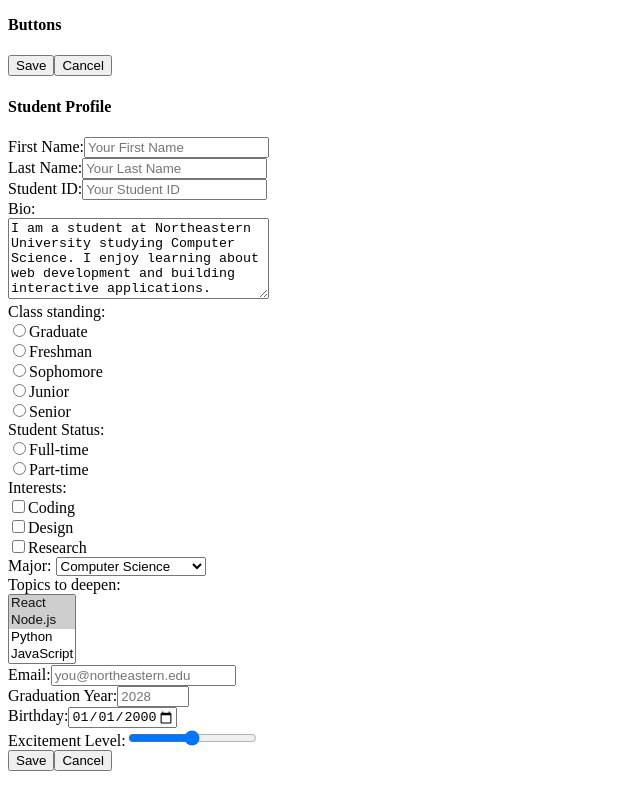
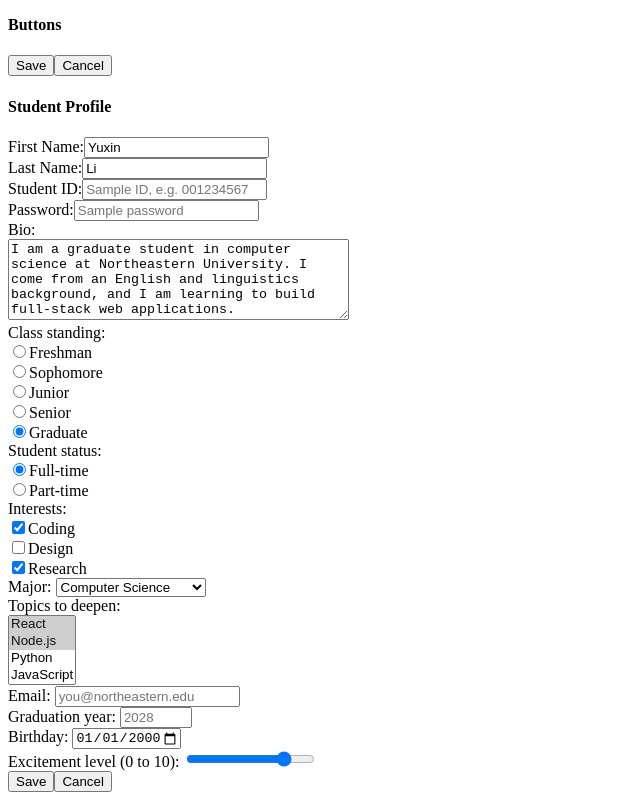
Before and after one commit to maxwalker0613/webdev-client, a Next.js app: page /labs/lab1 in a window 1280 px wide. Shown: the part 4844-5644 px from the top of the page, without its empty margins (0-640 px from the left). Before the commit the page ends 5623 px from the top, so only its background shows below. Built offline with nearby package versions, Linux system fonts and the light colour scheme.

Commit message:
1.3.6 with ai

```diff
--- a/app/labs/lab1/forms/YourForm.tsx
+++ b/app/labs/lab1/forms/YourForm.tsx
@@ -12,13 +12,28 @@ export default function YourForm() {
 
       {/* Text fields */}
       <label htmlFor="wd-your-first-name">First Name:</label>
-      <input id="wd-your-first-name" placeholder="Your First Name" />
+      <input
+        id="wd-your-first-name"
+        placeholder="Your first name"
+        defaultValue="Yuxin"
+      />
       <br />
       <label htmlFor="wd-your-last-name">Last Name:</label>
-      <input id="wd-your-last-name" placeholder="Your Last Name" />
+      <input
+        id="wd-your-last-name"
+        placeholder="Your last name"
+        defaultValue="Li"
+      />
       <br />
       <label htmlFor="wd-your-student-id">Student ID:</label>
-      <input id="wd-your-student-id" placeholder="Your Student ID" />
+      <input id="wd-your-student-id" placeholder="Sample ID, e.g. 001234567" />
+      <br />
+      <label htmlFor="wd-your-password">Password:</label>
+      <input
+        type="password"
+        id="wd-your-password"
+        placeholder="Sample password"
+      />
       <br />
 
       {/* Textarea */}
@@ -26,18 +41,14 @@ export default function YourForm() {
       <br />
       <textarea
         id="wd-your-bio"
-        placeholder="Write a short bio about yourself"
-        cols={30}
+        cols={40}
         rows={5}
-        defaultValue="I am a student at Northeastern University studying Computer Science. I enjoy learning about web development and building interactive applications."
+        defaultValue="I am a graduate student in computer science at Northeastern University. I come from an English and linguistics background, and I am learning to build full-stack web applications."
       />
       <br />
 
       {/* Radio buttons */}
       <label>Class standing:</label>
-      <br />
-      <input type="radio" name="your-standing" id="wd-your-graduate" />
-      <label htmlFor="wd-your-graduate">Graduate</label>
       <br />
       <input type="radio" name="your-standing" id="wd-your-freshman" />
       <label htmlFor="wd-your-freshman">Freshman</label>
@@ -51,10 +62,23 @@ export default function YourForm() {
       <input type="radio" name="your-standing" id="wd-your-senior" />
       <label htmlFor="wd-your-senior">Senior</label>
       <br />
+      <input
+        type="radio"
+        name="your-standing"
+        id="wd-your-graduate"
+        defaultChecked
+      />
+      <label htmlFor="wd-your-graduate">Graduate</label>
+      <br />
 
-      <label>Student Status:</label>
+      <label>Student status:</label>
       <br />
-      <input type="radio" name="your-status" id="wd-your-full-time" />
+      <input
+        type="radio"
+        name="your-status"
+        id="wd-your-full-time"
+        defaultChecked
+      />
       <label htmlFor="wd-your-full-time">Full-time</label>
       <br />
       <input type="radio" name="your-status" id="wd-your-part-time" />
@@ -68,6 +92,7 @@ export default function YourForm() {
         type="checkbox"
         name="your-interests"
         id="wd-your-interest-coding"
+        defaultChecked
       />
       <label htmlFor="wd-your-interest-coding">Coding</label>
       <br />
@@ -82,6 +107,7 @@ export default function YourForm() {
         type="checkbox"
         name="your-interests"
         id="wd-your-interest-research"
+        defaultChecked
       />
       <label htmlFor="wd-your-interest-research">Research</label>
       <br />
@@ -106,14 +132,14 @@ export default function YourForm() {
       <br />
 
       {/* Typed fields */}
-      <label htmlFor="wd-your-email">Email:</label>
+      <label htmlFor="wd-your-email">Email: </label>
       <input
         type="email"
         id="wd-your-email"
         placeholder="you@northeastern.edu"
       />
       <br />
-      <label htmlFor="wd-your-graduation-year">Graduation Year:</label>
+      <label htmlFor="wd-your-graduation-year">Graduation year: </label>
       <input
         type="number"
         id="wd-your-graduation-year"
@@ -122,7 +148,7 @@ export default function YourForm() {
         max="2030"
       />
       <br />
-      <label htmlFor="wd-your-birthday">Birthday:</label>
+      <label htmlFor="wd-your-birthday">Birthday: </label>
       <input
         type="date"
         id="wd-your-birthday"
@@ -131,11 +157,13 @@ export default function YourForm() {
         max="2025-12-31"
       />
       <br />
-      <label htmlFor="wd-your-excitement-level">Excitement Level:</label>
+      <label htmlFor="wd-your-excitement-level">
+        Excitement level (0 to 10):{" "}
+      </label>
       <input
         type="range"
         id="wd-your-excitement-level"
-        defaultValue="5"
+        defaultValue="8"
         min="0"
         max="10"
       />
```
